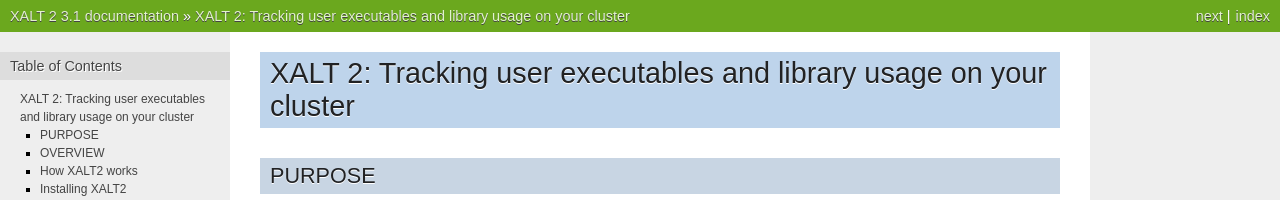
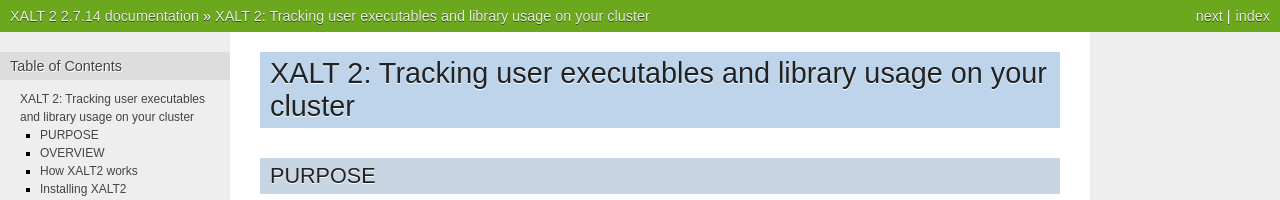
Before and after one commit to xalt/xalt, a Sphinx documentation site: the page built from docs/source/index.rst, in a window 1280 px wide and 900 px high. Shown: the top 200 px of the window. Built offline with Sphinx 7.4.7, drawn with Linux system fonts in a browser that asks for light colours; some of the changed text lies outside the part shown.

Commit message:
moving to TAG_VERSION xalt-2.7.14

```diff
--- a/docs/source/conf.py
+++ b/docs/source/conf.py
@@ -55,9 +55,9 @@
 # built documents.
 #
 # The short X.Y version.
-version = '3.1'
+version = '2.7'
 # The full version, including alpha/beta/rc tags.
-release = '3.1'
+release = '2.7.14'
 
 # The language for content autogenerated by Sphinx. Refer to documentation
 # for a list of supported languages.
```
Also changed, not shown: 3 other files.
